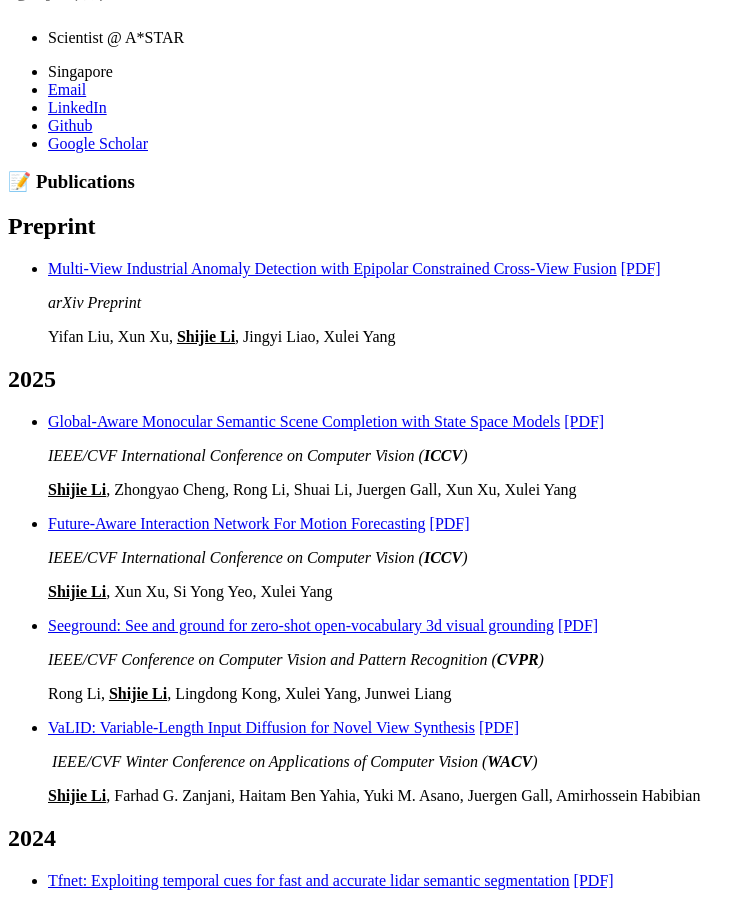
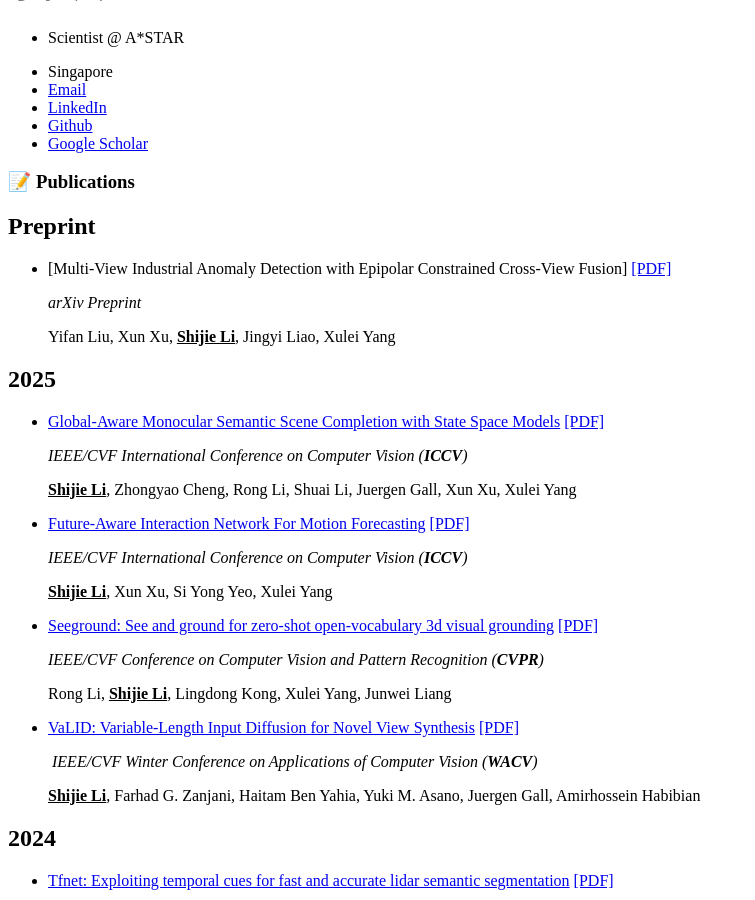
Before and after one commit to sj-li/sj-li.github.io, a Jekyll site: the page built from _pages/includes/pub.md, in a window 1280 px wide and 900 px high, scrolled down 553 px. Shown: the whole window, without its empty margins (0-755 px from the left). Built offline with Jekyll 4.4.1, drawn with Linux system fonts in a browser that asks for light colours; our own code applies the rules of GitHub Pages for plain Markdown files; some of the changed lines change nothing that is shown.

Commit message:
update basic info

```diff
--- a/_pages/includes/pub.md
+++ b/_pages/includes/pub.md
@@ -3,7 +3,7 @@
 # 📝 Publications
 
 ## Preprint
-- [Multi-View Industrial Anomaly Detection with Epipolar Constrained Cross-View Fusion](https://arxiv.org/pdf/2503.11088) [[PDF]](https://arxiv.org/pdf/2503.11088)
+- [Multi-View Industrial Anomaly Detection with Epipolar Constrained Cross-View Fusion] [[PDF]](https://arxiv.org/pdf/2503.11088)
 
   *arXiv Preprint*
 
```
